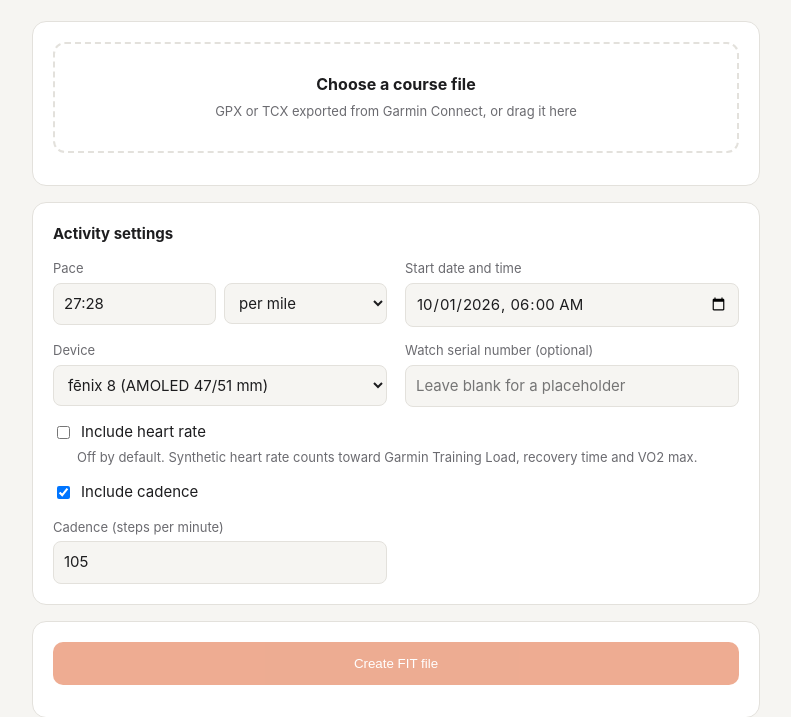
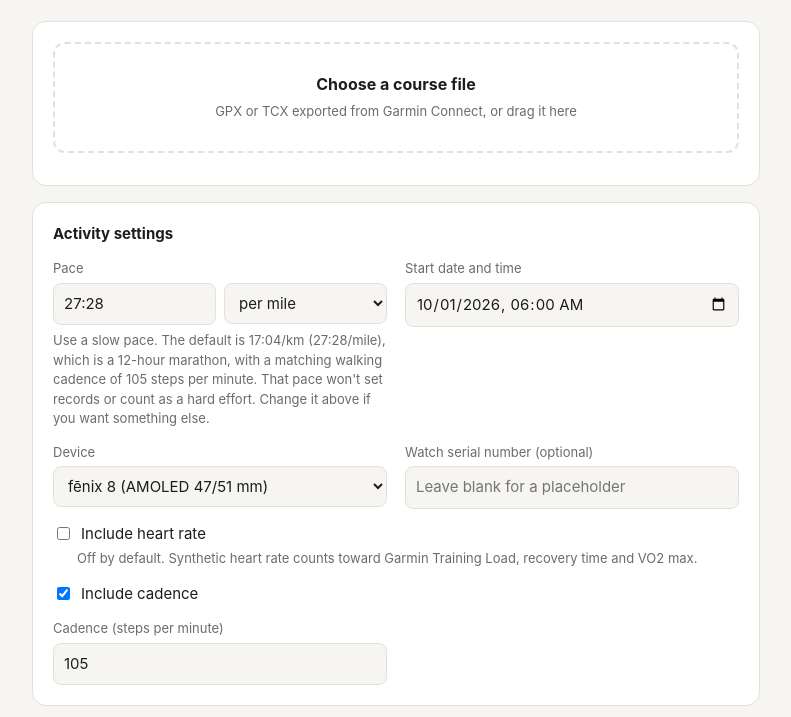
Before and after one commit to jillolsenUK/CourseToFit, a plain HTML site: page index.html in a window 1280 px wide. Shown: the part 123-840 px from the top of the page, without its empty margins (244-1035 px from the left). Drawn offline with Linux system fonts and the light colour scheme.

Commit message:
Explain the slow default pace under the Pace field

```diff
--- a/index.html
+++ b/index.html
@@ -83,6 +83,7 @@
           <input type="text" id="pace" value="17:04" inputmode="numeric" placeholder="mm:ss">
           <select id="unit"><option value="km">per km</option><option value="mi">per mile</option></select>
         </div>
+        <p class="note" style="margin:6px 0 0">Use a slow pace. The default is 17:04/km (27:28/mile), which is a 12-hour marathon, with a matching walking cadence of 105 steps per minute. That pace won't set records or count as a hard effort. Change it above if you want something else.</p>
       </div>
       <div>
         <label for="start">Start date and time</label>
```
